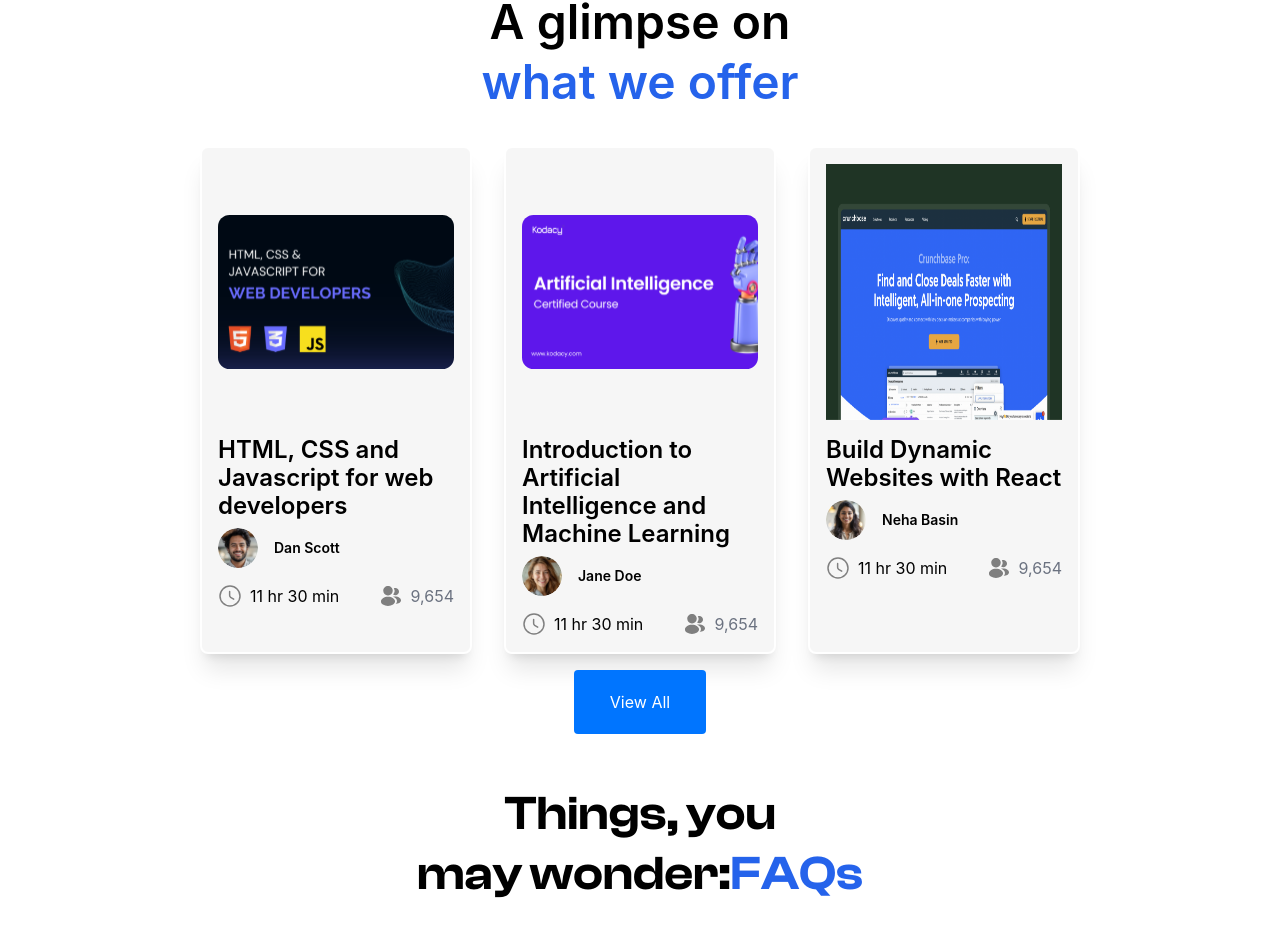
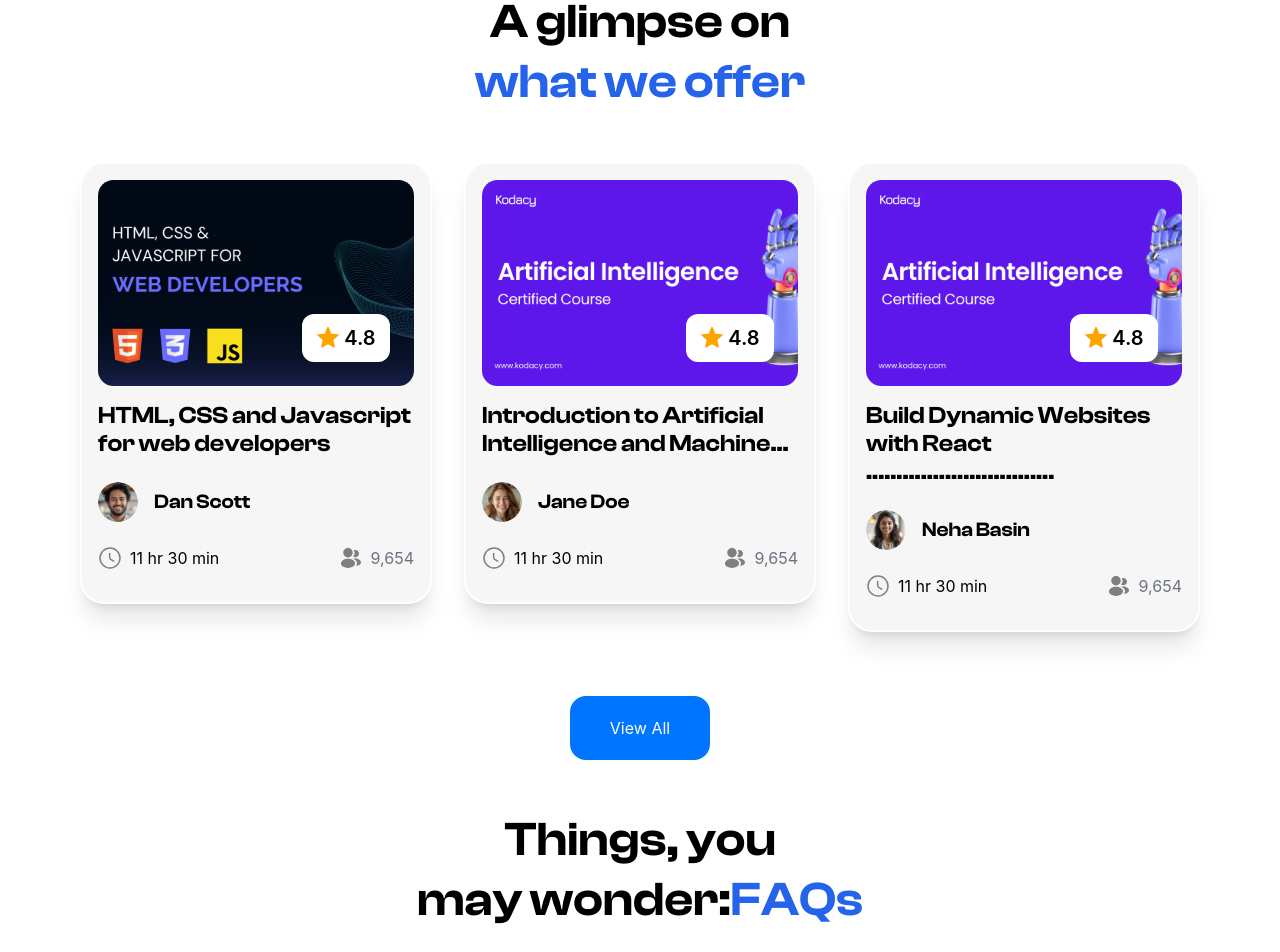
Before and after one commit to priyarajanharshini/skill-up, a React (Create React App) app: page /Home in a window 1280 px wide. Shown: the part 2023-2975 px from the top of the page. Built offline with nearby package versions, Linux system fonts and the light colour scheme; a web font is replaced by a local one.

Commit message:
glimp changes

```diff
--- a/src/Component/Glimb.js
+++ b/src/Component/Glimb.js
@@ -1,7 +1,7 @@
 import React, { useState } from 'react';
 import web from '../Images/Rectangle 34625026 (3).svg';
 import course from '../Images/Rectangle 34625026 (4).svg';
-import group from '../Images/d05e837ab47e77798a11324647638b78.png';
+import group from '../Images/Rectangle 34625026 (4).svg';
 import clock from '../Images/clock.svg';
 import profile from '../Images/profile-2user.svg';
 import elipse1 from '../Images/Ellipse 6.svg';
@@ -18,12 +18,13 @@ function Glimb() {
   const cards = [
     {
       image: web,
-      title: 'HTML, CSS and Javascript for web developers',
+      title: 'HTML, CSS and Javascript for web developers ........',
       elipse: elipse1,
       instructor: 'Dan Scott',
       duration: '11 hr 30 min',
       profile: profile,
       viewers: '9,654',
+      rating: '4.8',
     },
     {
       image: course,
@@ -33,15 +34,17 @@ function Glimb() {
       duration: '11 hr 30 min',
       profile: profile,
       viewers: '9,654',
+      rating: '4.8',
     },
     {
       image: web,
-      title: 'HTML, CSS and Javascript for web developers',
+      title: 'HTML, CSS and Javascript for web developers ........',
       elipse: elipse1,
       instructor: 'Dan Scott',
       duration: '11 hr 30 min',
       profile: profile,
       viewers: '9,654',
+      rating: '4.8',
     },
     {
       image: course,
@@ -51,15 +54,17 @@ function Glimb() {
       duration: '11 hr 30 min',
       profile: profile,
       viewers: '9,654',
+      rating: '4.8',
     },
     {
       image: web,
-      title: 'HTML, CSS and Javascript for web developers',
+      title: 'HTML, CSS and Javascript for web developers ........',
       elipse: elipse1,
       instructor: 'Dan Scott',
       duration: '11 hr 30 min',
       profile: profile,
       viewers: '9,654',
+      rating: '4.8',
     },
     {
       image: course,
@@ -69,15 +74,17 @@ function Glimb() {
       duration: '11 hr 30 min',
       profile: profile,
       viewers: '9,654',
+      rating: '4.8',
     },
     {
       image: web,
-      title: 'HTML, CSS and Javascript for web developers',
+      title: 'HTML, CSS and Javascript for web developers ........',
       elipse: elipse1,
       instructor: 'Dan Scott',
       duration: '11 hr 30 min',
       profile: profile,
       viewers: '9,654',
+      rating: '4.8',
     },
     {
       image: course,
@@ -87,11 +94,11 @@ function Glimb() {
       duration: '11 hr 30 min',
       profile: profile,
       viewers: '9,654',
+      rating: '4.8',
     },
   ];
 
   const glimb = [
-
     {
       image: web,
       title: 'HTML, CSS and Javascript for web developers',
@@ -100,24 +107,27 @@ function Glimb() {
       duration: '11 hr 30 min',
       profile: profile,
       viewers: '9,654',
+      rating: '4.8',
     },
     {
       image: course,
-      title: 'Introduction to Artificial Intelligence and Machine Learning',
+      title: 'Introduction to Artificial Intelligence and Machine...',
       elipse: elipse2,
       instructor: 'Jane Doe',
       duration: '11 hr 30 min',
       profile: profile,
       viewers: '9,654',
+      rating: '4.8',
     },
     {
       image: group,
-      title: ' Build Dynamic Websites with React',
+      title: 'Build Dynamic Websites with React ...............................',
       elipse: elipse3,
       instructor: 'Neha Basin',
       duration: '11 hr 30 min',
       profile: profile,
       viewers: '9,654',
+      rating: '4.8',
     },
   ];
 
@@ -126,28 +136,51 @@ function Glimb() {
       {showMore ? (
         <>
           <div className="mt-10">
-            <h3 className="text-center clash font-semibold text-5xl">
+            <h3 className="text-center font-clash font-semibold text-5xl">
               Our <span className="text-blue-600 clash">Popular Courses</span>
             </h3>
-
           </div>
-          <div className="flex flex-wrap gap-8 mt-10 md:px-24 justify-center">
+          <div className=" px-4 flex flex-wrap  mt-10 md:px-16 justify-center">
             {cards.map((card, index) => (
               <div
                 key={index}
-                className=" p-4 shadow-xl rounded-lg overflow-hidden border-2 border-white sm:flex-100 md:flex-33 lg:flex-33"
-                style={{ backgroundColor: "#F6F6F6" }}
+                className="sm:flex-100 md:flex-35 lg:flex-48 "
+
               >
+              <div className='shadow-xl rounded-3xl overflow-hidden border-2 border-white p-4 m-4 bg-custom-lightgray'>
+                <div className='relative'>
                 <div className="">
                   <img className="w-full h-full object-fill" src={card.image} alt="Card Image" />
                 </div>
+                <div
+                className="w-88px h-12 rounded-xl   bg-white p-2 absolute bottom-0 right-0 mr-6 mb-6  flex items-center justify-center"
+
+                >
+
+                  <svg
+                      xmlns="http://www.w3.org/2000/svg"
+                      fill="orange"
+                      viewBox="0 0 24 24"
+                      strokeWidth="1.5"
+                      stroke="orange"
+                      className="w-6 h-6 mr-1"
+                    >
+                      <path
+                        strokeLinecap="round"
+                        strokeLinejoin="round"
+                        d="M12 17.25l6.16 3.727-1.69-7.197 5.53-4.797-7.33-.637L12 1.5 9.33 8.346l-7.33.637 5.53 4.797-1.69 7.197L12 17.25z"
+                      />
+                    </svg>
+                    <span className='font-semibold text-xl'>{card.rating}</span>
+                  </div>
+                </div>
                 <div className="mt-4">
-                  <h3 className="clash font-semibold text-2xl leading-7">{card.title}</h3>
-                  <div className="flex items-center mt-2">
+                  <h3 className="font-clash font-semibold text-2xl leading-7">{card.title}</h3>
+                  <div className="flex items-center mt-6">
                     <img className="w-10 h-10 rounded-full" src={card.elipse} alt="Instructor" />
-                    <p className="ml-4 clash font-semibold text-sm leading-none">{card.instructor}</p>
+                    <p className="ml-4 font-clash font-semibold text-xl leading-none">{card.instructor}</p>
                   </div>
-                  <div className="flex justify-between items-center mt-4">
+                  <div className="flex justify-between items-center mt-6 mb-2">
                     <div className="flex items-center">
                       <img className="w-6 h-6" src={clock} alt="Clock" />
                       <span className="ml-2 font-normal lightgray outfit">{card.duration}</span>
@@ -158,6 +191,7 @@ function Glimb() {
                     </div>
                   </div>
                 </div>
+                </div>
               </div>
             ))}
           </div>
@@ -165,28 +199,52 @@ function Glimb() {
       ) : (
         <>
           <div className="mt-14">
-            <h3 className="text-center clash font-semibold text-5xl">
+            <h3 className="text-center font-clash font-semibold text-5xl">
               A glimpse on <span className="text-blue-600 block mt-3 clash">what we offer</span>
-
             </h3>
           </div>
-          <div className="flex flex-wrap gap-8 mt-10 md:px-24 justify-center">
+          <div className=" lg:px-16 flex flex-wrap mt-10 m-0">
             {glimb.map((card, index) => (
               <div
                 key={index}
-                className="shadow-xl rounded-lg overflow-hidden border-2 border-white  p-4  sm:flex-100 md:flex-33 lg:flex-25"
-                style={{ backgroundColor: "#F6F6F6" }}
+                className="sm:flex-100 md:flex-50 lg:flex-1 "
+
               >
-                <div className="h-64 overflow-hidden">
-                  <img className="w-full h-full object-fill" src={card.image} alt="Card Image" />
+
+                <div className='shadow-xl rounded-3xl overflow-hidden border-2 border-white p-4 m-4 bg-custom-lightgray'>
+                <div className="relative">
+                  <div className="">
+                    <img
+                      className="w-full h-full object-fill"
+                      src={card.image}
+                      alt="Card Image"
+                    />
+                  </div>
+                  <div className="w-88px h-12 rounded-xl p-2 bg-white absolute bottom-0 right-0 mr-6 mb-6 flex items-center justify-center">
+                  <svg
+                      xmlns="http://www.w3.org/2000/svg"
+                      fill="orange"
+                      viewBox="0 0 24 24"
+                      strokeWidth="1.5"
+                      stroke="orange"
+                      className="w-6 h-6 mr-1"
+                    >
+                      <path
+                        strokeLinecap="round"
+                        strokeLinejoin="round"
+                        d="M12 17.25l6.16 3.727-1.69-7.197 5.53-4.797-7.33-.637L12 1.5 9.33 8.346l-7.33.637 5.53 4.797-1.69 7.197L12 17.25z"
+                      />
+                    </svg>
+                    <span className='font-semibold text-xl'>{card.rating}</span>
+                  </div>
                 </div>
                 <div className="mt-4">
-                  <h3 className="clash font-semibold text-2xl leading-7">{card.title}</h3>
-                  <div className="flex items-center mt-2">
+                  <h3 className="font-clash font-semibold text-2xl leading-7">{card.title}</h3>
+                  <div className="flex items-center mt-6">
                     <img className="w-10 h-10 rounded-full" src={card.elipse} alt="Instructor" />
-                    <p className="ml-4 clash font-semibold text-sm leading-none">{card.instructor}</p>
+                    <p className="ml-4 font-clash font-semibold text-xl leading-none">{card.instructor}</p>
                   </div>
-                  <div className="flex justify-between items-center mt-4">
+                  <div className="flex justify-between items-center mt-6 mb-4">
                     <div className="flex items-center">
                       <img className="w-6 h-6" src={clock} alt="Clock" />
                       <span className="ml-2 font-normal lightgray outfit">{card.duration}</span>
@@ -197,11 +255,13 @@ function Glimb() {
                     </div>
                   </div>
                 </div>
+                </div>
+
               </div>
             ))}
           </div>
-          <div className="flex justify-center mt-4">
-            <button className="bg-blue-500 text-white py-5 px-9 rounded" onClick={handleViewAllClick}>
+          <div className="flex justify-center mt-12 mb-12">
+            <button className="bg-blue-500 text-white py-5 px-10 rounded-2xl" onClick={handleViewAllClick}>
               {showMore ? '' : 'View All'}
             </button>
           </div>
--- a/tailwind.config.js
+++ b/tailwind.config.js
@@ -19,6 +19,7 @@ module.exports = {
         'customcolor': '#000000',
         'custom-dark-text': '#0DDC74',
         'custom-white': 'rgba(255, 255, 255, 1)',
+        'orange': '#FF7A00',
       },
       fontFamily: {
         'clash': ['"ClashDisplay"', 'sans-serif'],
@@ -30,14 +31,7 @@ module.exports = {
         "Brush_Script_MT": ['Brush Script MT', 'cursive'],
       },
       fontWeight: {
-        light: 300,
-        regular: 400,
-        semibold: 600,
-        thin: 100,
-        medium: 500,
-        bold: 700,
-        extrabold: 800,
-        black: 900,
+
       },
       fontSize: {
       },
@@ -67,6 +61,7 @@ module.exports = {
         },
         'custom-black': { '500': '#171717' },
         'custom-gray': '#F7F7F7',
+        'custom-lightgray': '#F6F6F6',
 
       }
       ),
@@ -120,6 +115,8 @@ module.exports = {
       flex: {
         '25': '0 0 25%',
         '33': '0 0 33.3333%',
+        '48': '0 0 48%',
+        '50' : '0 0 50%',
         '100': '1 1 100%',
       },
 
```
